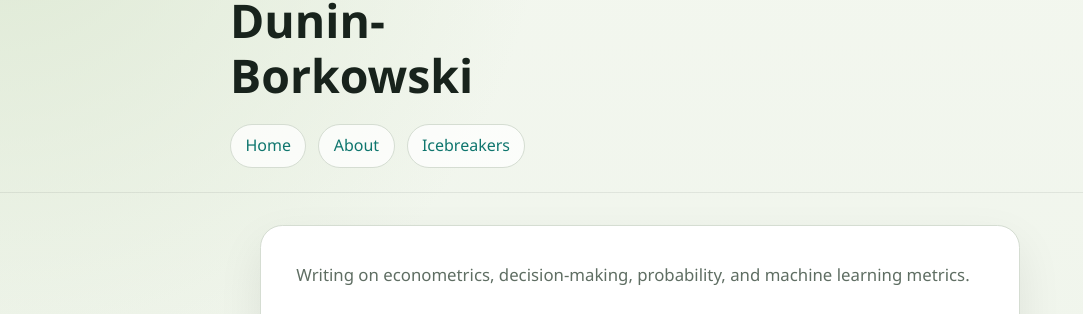
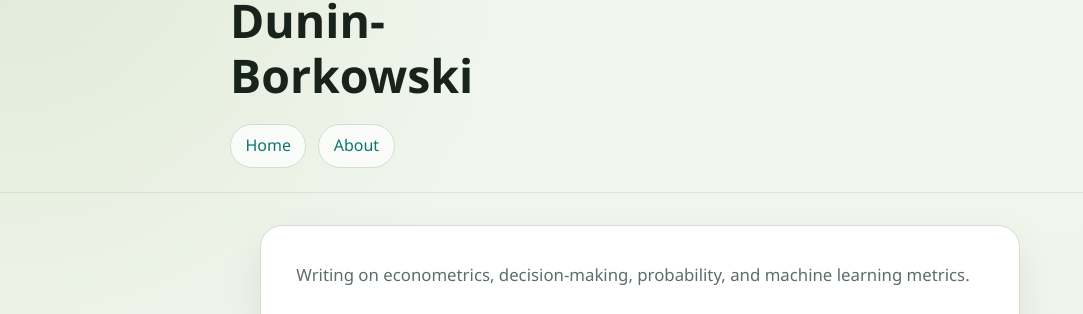
Before and after one commit to econometricsfanboy/gabrieldunin.com, a Jekyll site: the page built from docs/index.html, in a window 1280 px wide. Shown: the part 122-436 px from the top of the page, without its empty margins (0-1083 px from the left). Built offline with Jekyll 4.4.1, drawn with Linux system fonts in a browser that asks for light colours.

Commit message:
Remove Icebreakers from primary navigation

```diff
--- a/docs/_layouts/default.html
+++ b/docs/_layouts/default.html
@@ -37,7 +37,6 @@
       <nav class="site-nav" aria-label="Primary">
         <a href="{{ '/' | relative_url }}">Home</a>
         <a href="{{ '/about.html' | relative_url }}">About</a>
-        <a href="{{ '/questioner.html' | relative_url }}">Icebreakers</a>
       </nav>
     </div>
   </header>
```
